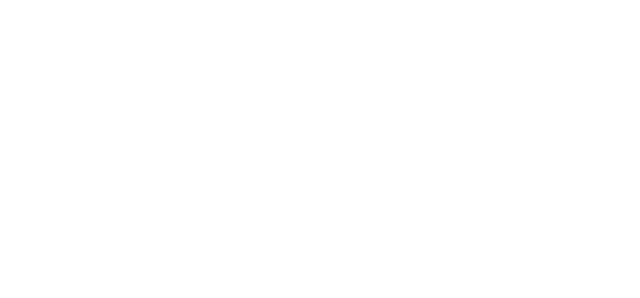
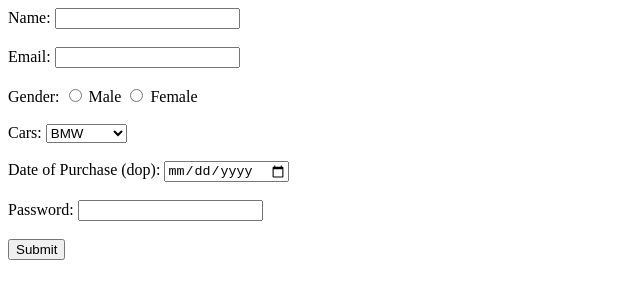
Before and after one commit to acciojob/car-insurance-form-SafiraFarheen, a website: page main.html in a window 1280 px wide. Shown: the whole page, without its empty margins (0-640 px from the left). Drawn offline with Linux system fonts and the light colour scheme.

Commit message:
created a submission

```diff
--- a/main.html
+++ b/main.html
@@ -8,6 +8,30 @@
 
 <body>
 	<!-- the entire body must be written by student -->
+	<form method="post">
+		<label for="name">Name:</label>
+	<input type="text" id="name" name="name" required><br><br>
+	<label for="email">Email:</label>
+	<input type="email" id="email" name="email" required><br><br>
+	<label>Gender:</label>
+	<input type="radio" id="male" name="gender" value="male" required>
+	<label for="male">Male</label>
+	<input type="radio" id="female" name="gender" value="female" required>
+	<label for="female">Female</label><br><br>
+	<label>Cars:</label>
+	<select id="cars">
+		<option>BMW</option>
+		<option>Tata</option>
+		<option>Mercedes</option>
+		<option>Audi</option>
+	</select>
+	<br><br>
+	<label for="dop">Date of Purchase (dop):</label>
+	<input type="date" id="dop" name="dop" required><br><br>
+	<label for="password">Password:</label>
+	<input type="password" id="password" name="password" required><br><br>
+	<button type="submit">Submit</button>
+	</form>
     <script type="text/javascript" src="./script.js">
 </script>
 
```
